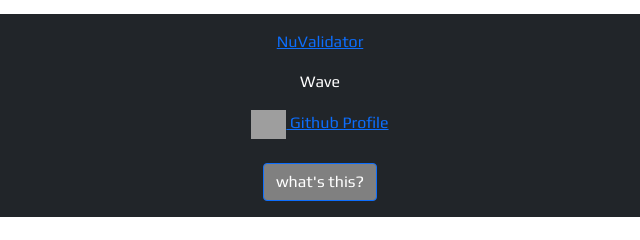
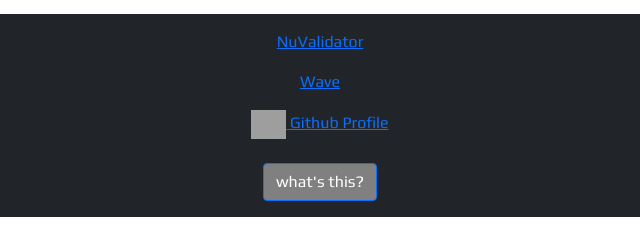
Before and after one commit to carlycopley/devCharlieProject, a plain HTML site: page index.html in a window 1280 px wide. Shown: the part 531-771 px from the top of the page, 320-960 px from the left. Drawn offline with nearby package versions, Linux system fonts and the light colour scheme; grey boxes are pictures that could not be loaded.

Commit message:
Update index.html

```diff
--- a/index.html
+++ b/index.html
@@ -77,7 +77,7 @@
 <!-- bootstrap footer -->
 <footer class="bg-dark text-white text-center py-3">
   <p><a href = "https://validator.nu/?checkerrorpages=yes&useragent=Validator.nu%2FLV&acceptlanguage=&doc=https%3A%2F%2Fcodepen.io%2Fcarlycopley%2Fpen%2FraNNYBN" target = "_blank"> NuValidator</a></p>
-      <p>Wave</p>
+  <p><a href="https://wave.webaim.org/report#/https://carlycopley.github.io/devCharlieProject/" target="_blank">Wave</a></p>
 
 
       <a href="https://github.com/carlycopley" target="_blank">
```
